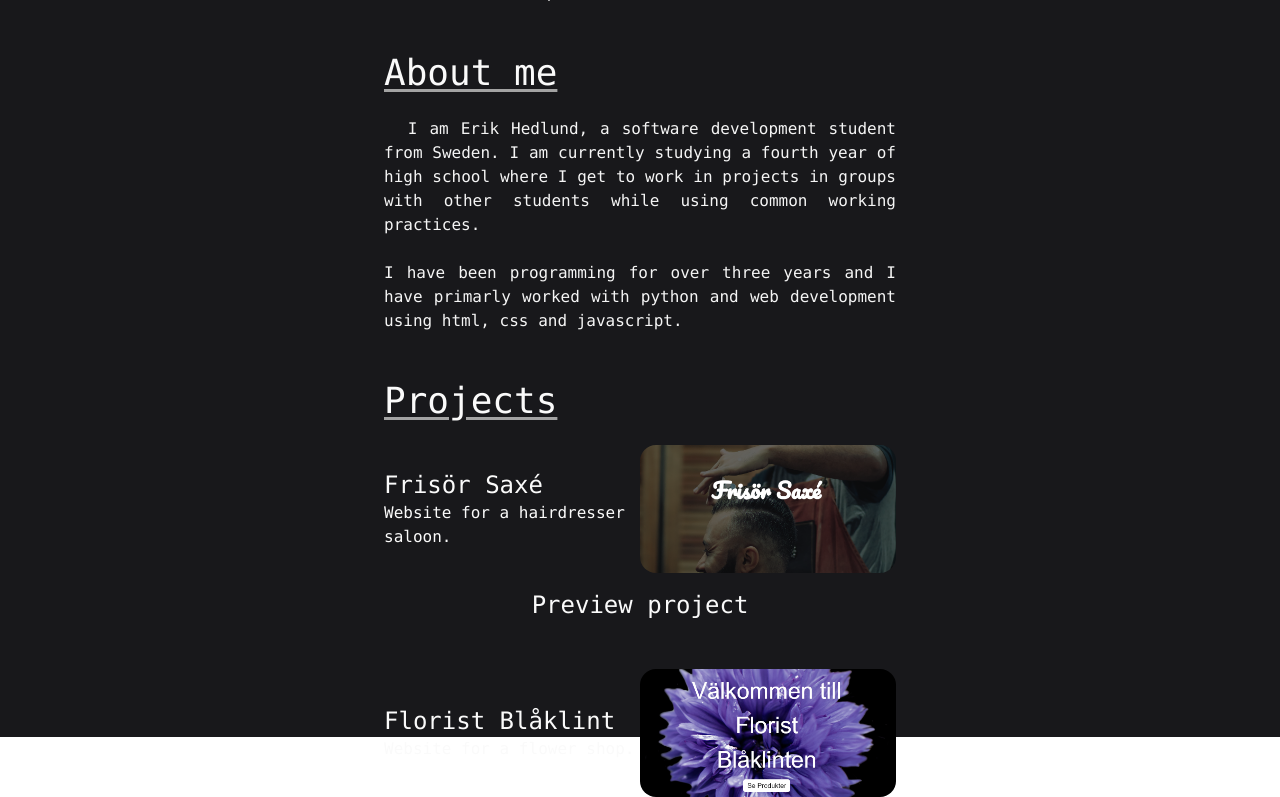
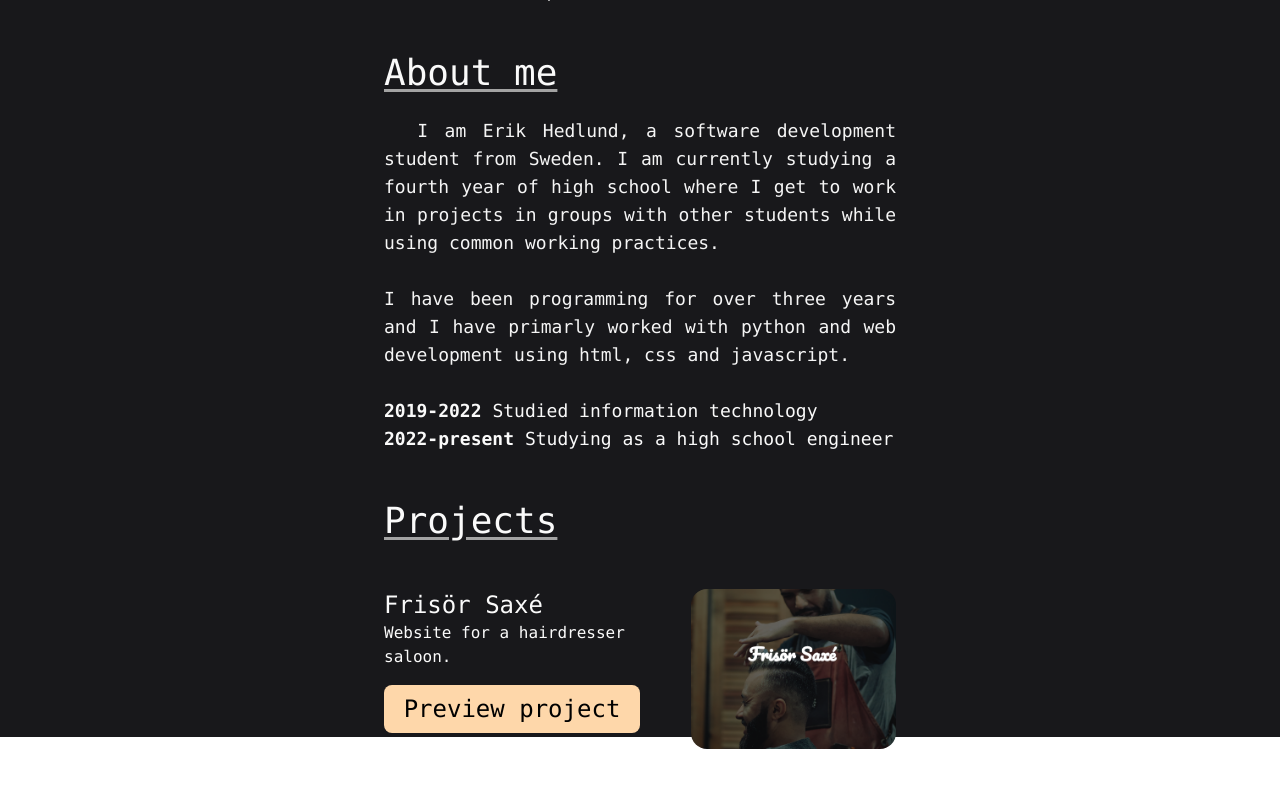
Before and after one commit to erihedDev/portfolio, a React (Vite) app in the folder project/: page / in a window 1280 px wide. Shown: the part 143-940 px from the top of the page. Built offline with nearby package versions, Linux system fonts and the light colour scheme.

Commit message:
Fixed timeline and updated content positions

```diff
--- a/project/src/content.jsx
+++ b/project/src/content.jsx
@@ -18,28 +18,30 @@ function Content() {
                         <p>some image</p>
                     </div>
                 </div>
-                <div>
+                <div id='aboutme' className='text-lg'>
                     <h2 className='text-4xl mt-12 underline underline-offset-4 decoration-neutral-400'>About me</h2>
-                    <p className='text-neutral-100 text-justify mt-6'>&nbsp; I am Erik Hedlund, a software development student from Sweden. I am currently studying a fourth year of high school where I get to work in projects in groups with other students while using common working practices. <br/> <br/> I have been programming for over three years and I have primarly worked with python and web development using html, css and javascript. </p>
+                    <p className='text-neutral-100 text-justify mt-6'>&nbsp; I am Erik Hedlund, a software development student from Sweden. I am currently studying a fourth year of high school where I get to work in projects in groups with other students while using common working practices. <br/> <br/> I have been programming for over three years and I have primarly worked with python and web development using html, css and javascript. <br/> <br/> </p>
+                    <p><span className='font-bold'>2019-2022</span> Studied information technology</p>
+                    <p><span className='font-bold'>2022-present</span> Studying as a high school engineer</p>
                 </div>
-                <div>
+                <div id='projects'>
                     <h2 className='text-4xl mt-12 underline underline-offset-4 decoration-neutral-400'>Projects</h2>
-                    <div className='flex items-center w-full h-32 mt-6'>
-                        <div className='w-1/2'>
+                    <div className='flex items-center w-full h-40 mt-12'>
+                        <div className='flex flex-col w-3/5 h-full'>
                             <p className='text-2xl'>Frisör Saxé</p>
                             <p>Website for a hairdresser saloon.</p>
+                            <a href={'https://ntig-uppsala.github.io/Frisor-Saxe/personal.html'} className='text-2xl text-black w-64 flex justify-center mt-4 mb-12 p-2 bg-orange-200 rounded-lg hover:bg-orange-300 duration-150'>Preview project</a>
                         </div>
-                        <img src='/images/frisorsaxe.png' alt='image of project for Frisör Saxé' className='w-1/2 h-32 object-cover rounded-[1rem]'></img>
+                        <img src='/images/frisorsaxe.png' alt='image of project for Frisör Saxé' className='w-2/5 h-40 object-cover rounded-[1rem]'></img>
                     </div>
-                    <a href={'https://ntig-uppsala.github.io/Frisor-Saxe/personal.html'} className='text-2xl w-full flex justify-center mt-4 hover:underline underline-offset-2 mb-12'>Preview project</a>
-                    <div className='flex items-center w-full h-32 mt-6'>
-                        <div className='w-1/2'>
+                    <div id='contact' className='flex items-center w-full h-40 mt-12'>
+                        <div className='flex flex-col w-3/5 h-full'>
                             <p className='text-2xl'>Florist Blåklint</p>
                             <p>Website for a flower shop.</p>
+                            <a href={'https://ntig-uppsala.github.io/florist-blaklinten/'} className='text-2xl text-black w-64 flex justify-center mt-4 mb-12 p-2 bg-orange-200 rounded-lg hover:bg-orange-300 duration-150'>Preview project</a>
                         </div>
-                        <img src='/images/floristblaklint.png' alt='image of project for Florist Blåklint' className='w-1/2 h-32 object-cover rounded-[1rem]'></img>
+                        <img src='/images/floristblaklint.png' alt='image of project for Florist Blåklint' className='w-2/5 h-40 object-cover rounded-[1rem]'></img>
                     </div>
-                    <a href={'https://ntig-uppsala.github.io/florist-blaklinten/'} className='text-2xl w-full flex justify-center mt-4 hover:underline underline-offset-2 mb-12'>Preview project</a>
                 </div>
                 <div>
                     <h2 className='text-4xl mt-12 underline underline-offset-4 decoration-neutral-400'>Contact</h2>
--- a/project/src/header.jsx
+++ b/project/src/header.jsx
@@ -4,14 +4,14 @@ import './index.css'
 function Header() {
 
   return (
-    <nav className='w-full flex justify-center fixed backdrop-blur-sm'>
+    <nav className='w-full flex justify-center fixed backdrop-blur'>
       <div className='h-16 w-[48rem] flex justify-between items-center text-neutral-50'>
         <div className='flex text-lg'>
           <h1 className='font-bold'><a href={'#'}>Erik Hedlund</a></h1>
           <div className='text-neutral-100'>
-            <a href={'#'} className='ml-10 hover:underline'>About me</a>
-            <a href={'#'} className='ml-10 hover:underline'>Projects</a>
-            <a href={'#'} className='ml-10 hover:underline'>Contact</a>
+            <a href={'#aboutme'} className='ml-10 hover:underline'>About me</a>
+            <a href={'#projects'} className='ml-10 hover:underline'>Projects</a>
+            <a href={'#contact'} className='ml-10 hover:underline'>Contact</a>
           </div>
         </div>
         <div className='bg-orange-200 text-black p-4'>
```
